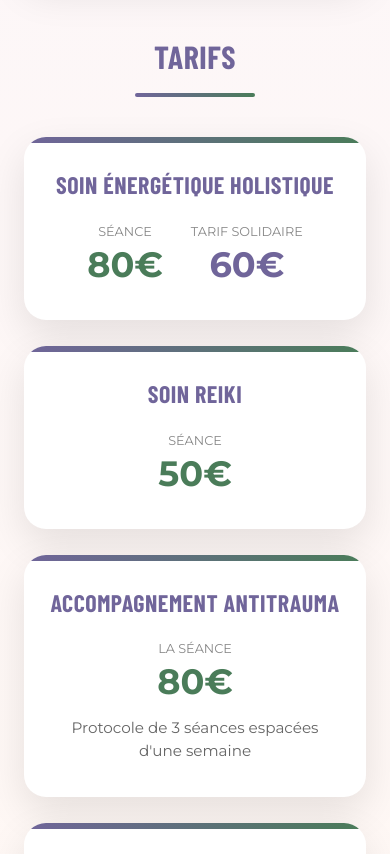
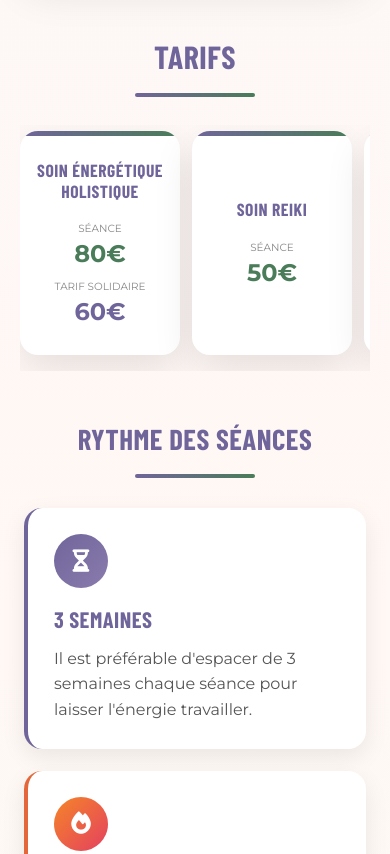
Before and after one commit to skpointeuse-sk/spg, a website: page rdv.html in a window 390 px wide. Shown: the part 2360-3214 px from the top of the page. Drawn offline with nearby package versions, Linux system fonts and the light colour scheme.

Commit message:
Add files via upload

```diff
--- a/styles.css
+++ b/styles.css
@@ -191,3 +191,8 @@ h1,h2,h3{text-transform:uppercase}.pc h3,.tile h3,.mh h2,.card h3{text-transform
 .bub i{position:absolute;left:32px;top:50%;transform:translateY(-50%);width:64px;height:64px;border-radius:50%;background:rgba(255,255,255,.2);display:flex;align-items:center;justify-content:center;font-size:1.7rem;box-shadow:0 0 0 8px rgba(255,255,255,.1)}
 .bub:after{content:"";position:absolute;width:220px;height:220px;border-radius:50%;border:2px dashed rgba(255,255,255,.2);top:-90px;right:-70px;animation:spin 30s linear infinite}
 @media(max-width:700px){.bub{padding:100px 24px 30px;text-align:center}.bub i{top:28px;left:50%;transform:translateX(-50%)}.bub p{font-size:1.05rem}}
+.tg{grid-template-columns:repeat(5,1fr);gap:14px;margin:30px 0 24px}
+.tf{padding:24px 12px;gap:10px;border-radius:18px}.tf:before{height:5px}
+.tf h3{font-size:1.1rem}.tf .pr{gap:12px;flex-wrap:wrap}.tf .pr b{font-size:1.5rem}.tf .pr span{font-size:.65rem}.tf p{font-size:.8rem}
+@media(max-width:700px){.tg{display:flex;overflow-x:auto;scroll-snap-type:x mandatory;gap:12px;padding:6px 4px 16px;margin:24px -4px 10px;-webkit-overflow-scrolling:touch}
+.tf{flex:0 0 160px;scroll-snap-align:start}.tg::-webkit-scrollbar{height:4px}.tg::-webkit-scrollbar-thumb{background:rgba(112,101,154,.35);border-radius:4px}}
```
